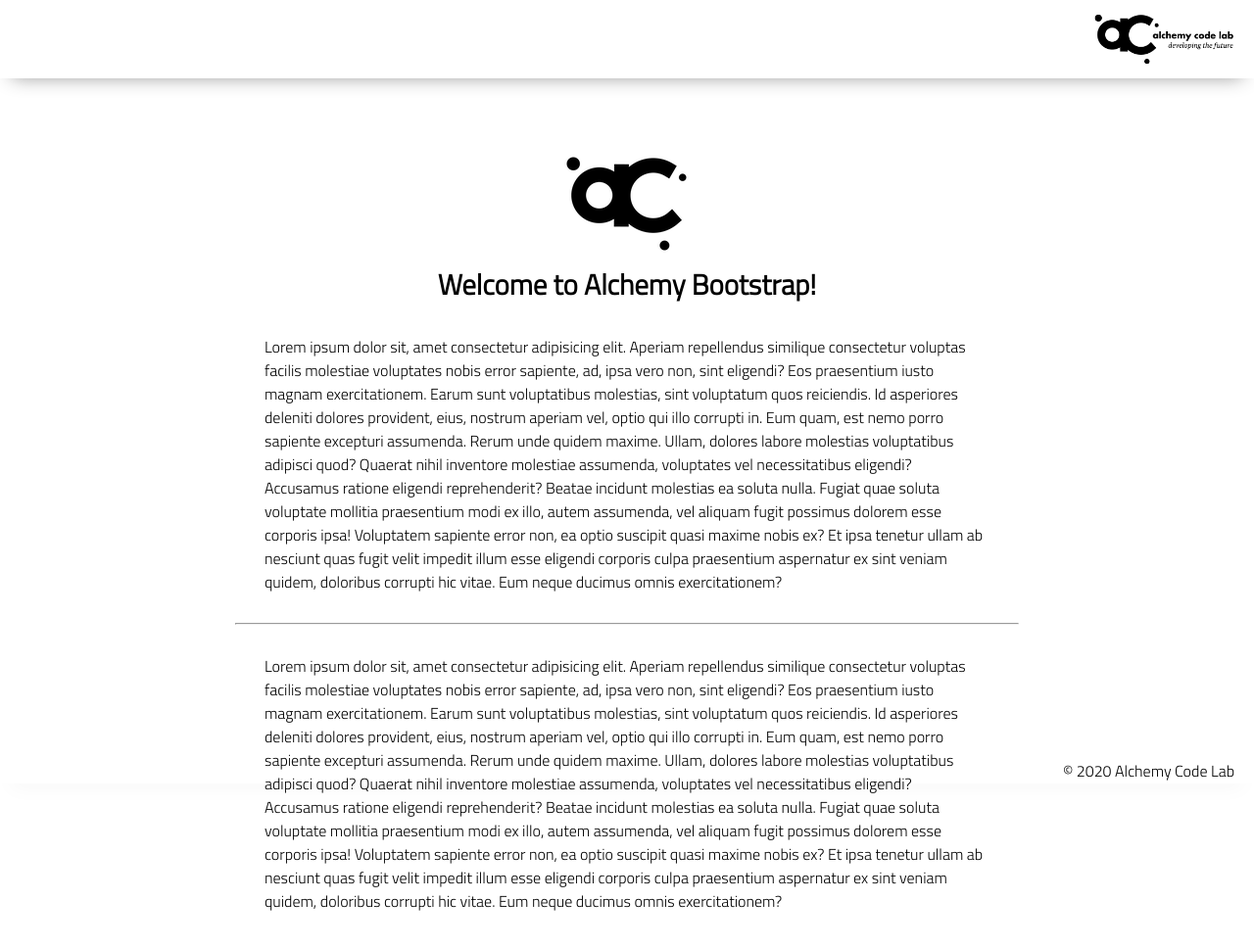
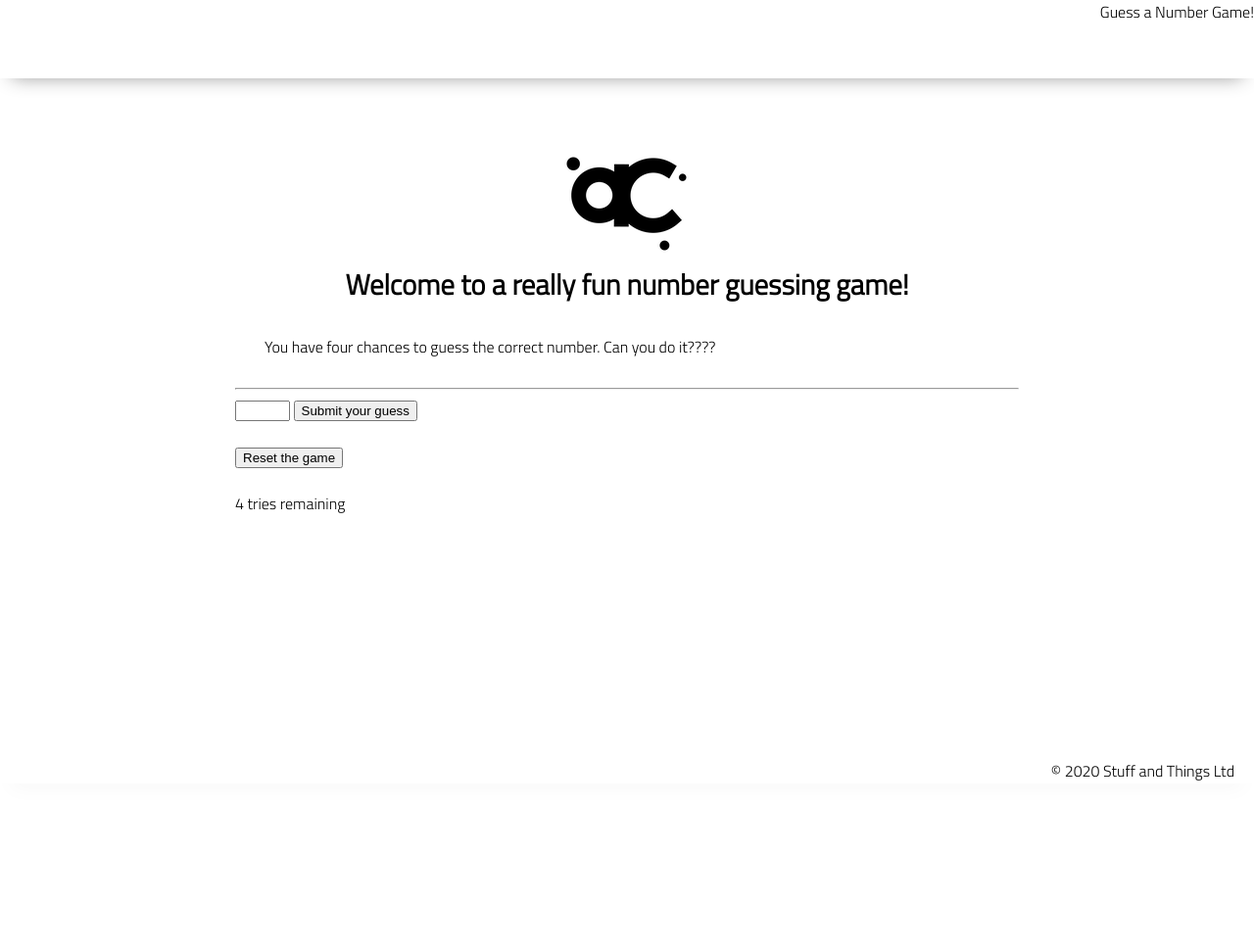
Before and after one commit to SarahRector/test-number-guess, a plain HTML site: page index.html in a window 1280 px wide. Shown: the whole page at 98% size. After the commit the page ends 800 px from the top, so only its background shows below. Drawn offline with Linux system fonts and the light colour scheme.

Commit message:
added html

```diff
--- a/index.html
+++ b/index.html
@@ -9,43 +9,47 @@
     <link rel="stylesheet" href="styles/reset.css">
     <link rel="stylesheet" href="styles/style.css">
     <link rel="stylesheet" href="styles/home.css">
-    <title>Document</title>
+    <title>Guess a Number</title>
 </head>
 
 <body>
     <header>
-        <div class="gutter-right logo">
-            <img src="assets/big-logo.png"/>
-        </div>
+        <h1>Guess a Number Game!</h1>
     </header>
     <main>
         <section class="main-section">
             <img class="main-logo" src="assets/alchemy-logo.png"/>
             <h2>
-                Welcome to Alchemy Bootstrap!
+                Welcome to a really fun number guessing game!
             </h2>
 
             <content>
             <p>
-                Lorem ipsum dolor sit, amet consectetur adipisicing elit. Aperiam repellendus similique consectetur voluptas facilis molestiae voluptates nobis error sapiente, ad, ipsa vero non, sint eligendi? Eos praesentium iusto magnam exercitationem.
-                Earum sunt voluptatibus molestias, sint voluptatum quos reiciendis. Id asperiores deleniti dolores provident, eius, nostrum aperiam vel, optio qui illo corrupti in. Eum quam, est nemo porro sapiente excepturi assumenda.
-                Rerum unde quidem maxime. Ullam, dolores labore molestias voluptatibus adipisci quod? Quaerat nihil inventore molestiae assumenda, voluptates vel necessitatibus eligendi? Accusamus ratione eligendi reprehenderit? Beatae incidunt molestias ea soluta nulla.
-                Fugiat quae soluta voluptate mollitia praesentium modi ex illo, autem assumenda, vel aliquam fugit possimus dolorem esse corporis ipsa! Voluptatem sapiente error non, ea optio suscipit quasi maxime nobis ex?
-                Et ipsa tenetur ullam ab nesciunt quas fugit velit impedit illum esse eligendi corporis culpa praesentium aspernatur ex sint veniam quidem, doloribus corrupti hic vitae. Eum neque ducimus omnis exercitationem?
+                You have four chances to guess the correct number. Can you do it????
             </p>
             <hr />
-            <p>
-                Lorem ipsum dolor sit, amet consectetur adipisicing elit. Aperiam repellendus similique consectetur voluptas facilis molestiae voluptates nobis error sapiente, ad, ipsa vero non, sint eligendi? Eos praesentium iusto magnam exercitationem.
-                Earum sunt voluptatibus molestias, sint voluptatum quos reiciendis. Id asperiores deleniti dolores provident, eius, nostrum aperiam vel, optio qui illo corrupti in. Eum quam, est nemo porro sapiente excepturi assumenda.
-                Rerum unde quidem maxime. Ullam, dolores labore molestias voluptatibus adipisci quod? Quaerat nihil inventore molestiae assumenda, voluptates vel necessitatibus eligendi? Accusamus ratione eligendi reprehenderit? Beatae incidunt molestias ea soluta nulla.
-                Fugiat quae soluta voluptate mollitia praesentium modi ex illo, autem assumenda, vel aliquam fugit possimus dolorem esse corporis ipsa! Voluptatem sapiente error non, ea optio suscipit quasi maxime nobis ex?
-                Et ipsa tenetur ullam ab nesciunt quas fugit velit impedit illum esse eligendi corporis culpa praesentium aspernatur ex sint veniam quidem, doloribus corrupti hic vitae. Eum neque ducimus omnis exercitationem?
-            </p>
+            <div>
+                <input type = 'number' min = '1' max = '20' class = 'user-input' id = 'input' />
+                <button id = 'submit-button'>Submit your guess</button>
+            </div>
+            <br>
+            <div>
+                <button id = 'reset-button'>Reset the game</button>
+            </div>
+            <br>
+            <div>
+                <span class = 'guesses-left' id = 'guesses'>4 tries remaining</span>
+                <span id = 'high-or-low'></span>
+            </div>
+            <div>
+                <span id = 'results'></span>
+                    <div id = 'win-or-lose'></div>
+            </div>
 
         </section>
     </main>
     <footer>
-        <div class="copy gutter-right">&copy; 2020 Alchemy Code Lab</div>
+        <div class="copy gutter-right">&copy; 2020 Stuff and Things Ltd</div>
     </footer>
 
     <script type="module" src="app.js"></script>
```
